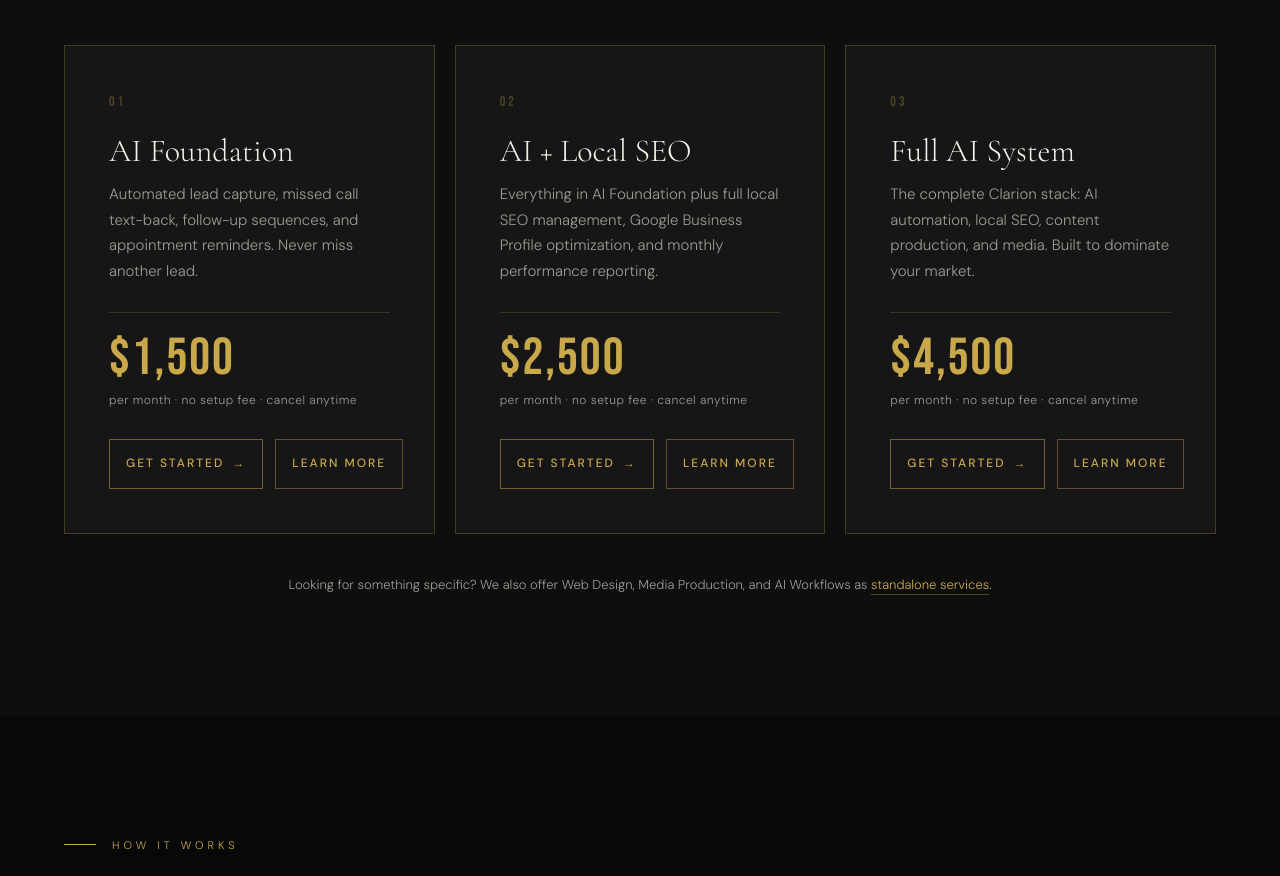
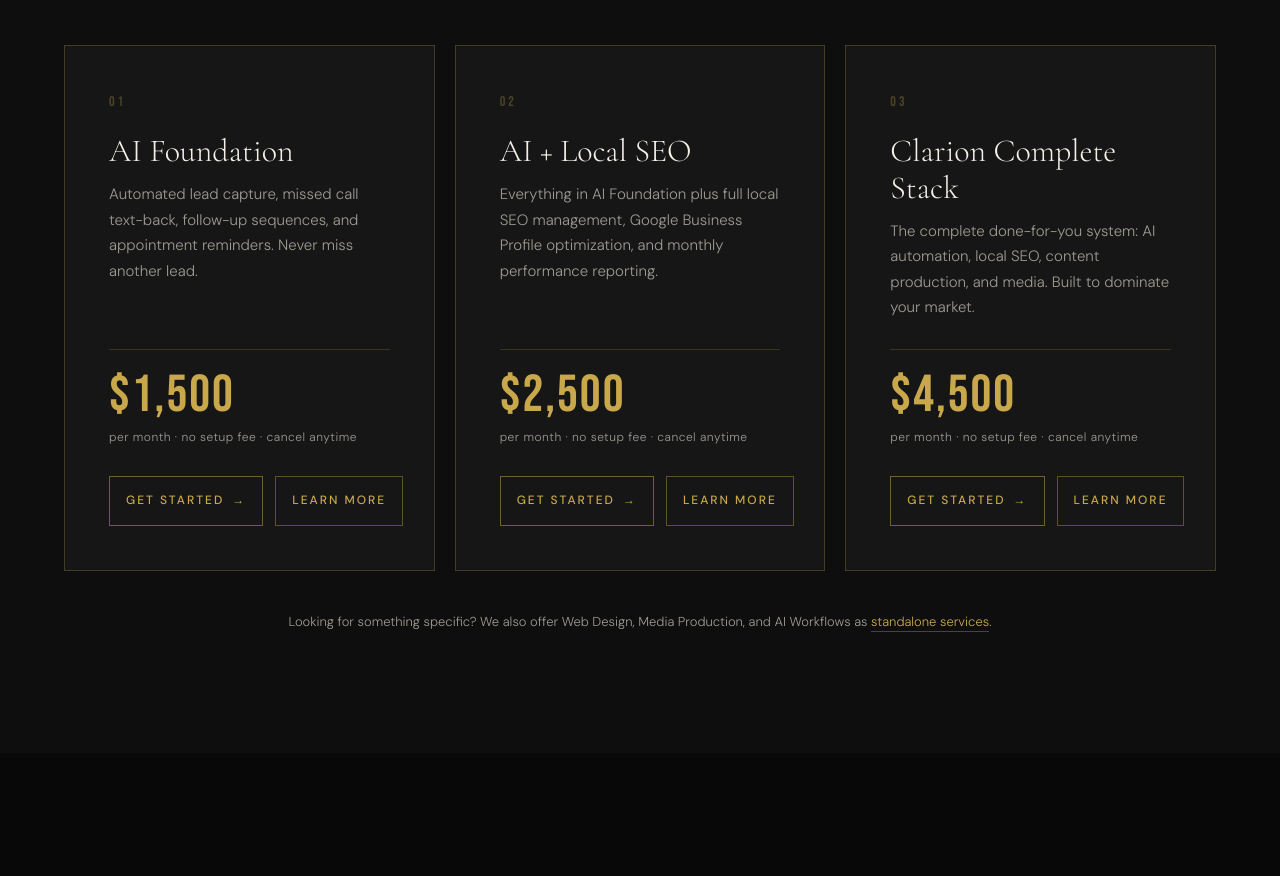
Before and after one commit to clarsol/clarion_solutions, a Next.js app: page / in a window 1280 px wide. Shown: the part 1180-2056 px from the top of the page. Built offline with nearby package versions, Linux system fonts and the light colour scheme.

Commit message:
morgan stinks

```diff
--- a/src/components/PricingSection.jsx
+++ b/src/components/PricingSection.jsx
@@ -40,7 +40,7 @@ const plans = [
   },
   {
     badge: "Enterprise",
-    title: "Full AI System",
+    title: "Clarion Complete Stack",
     price: "$4,500",
     priceNote: "per month · no setup fee · cancel anytime",
     features: [
--- a/src/components/ServicesPricingSection.jsx
+++ b/src/components/ServicesPricingSection.jsx
@@ -22,8 +22,8 @@ const services = [
   },
   {
     num: "03",
-    title: "Full AI System",
-    desc: "The complete Clarion stack: AI automation, local SEO, content production, and media. Built to dominate your market.",
+    title: "Clarion Complete Stack",
+    desc: "The complete done-for-you system: AI automation, local SEO, content production, and media. Built to dominate your market.",
     price: "$4,500",
     priceNote: "per month · no setup fee · cancel anytime",
     href: "/services/clarion-complete-stack",
```
